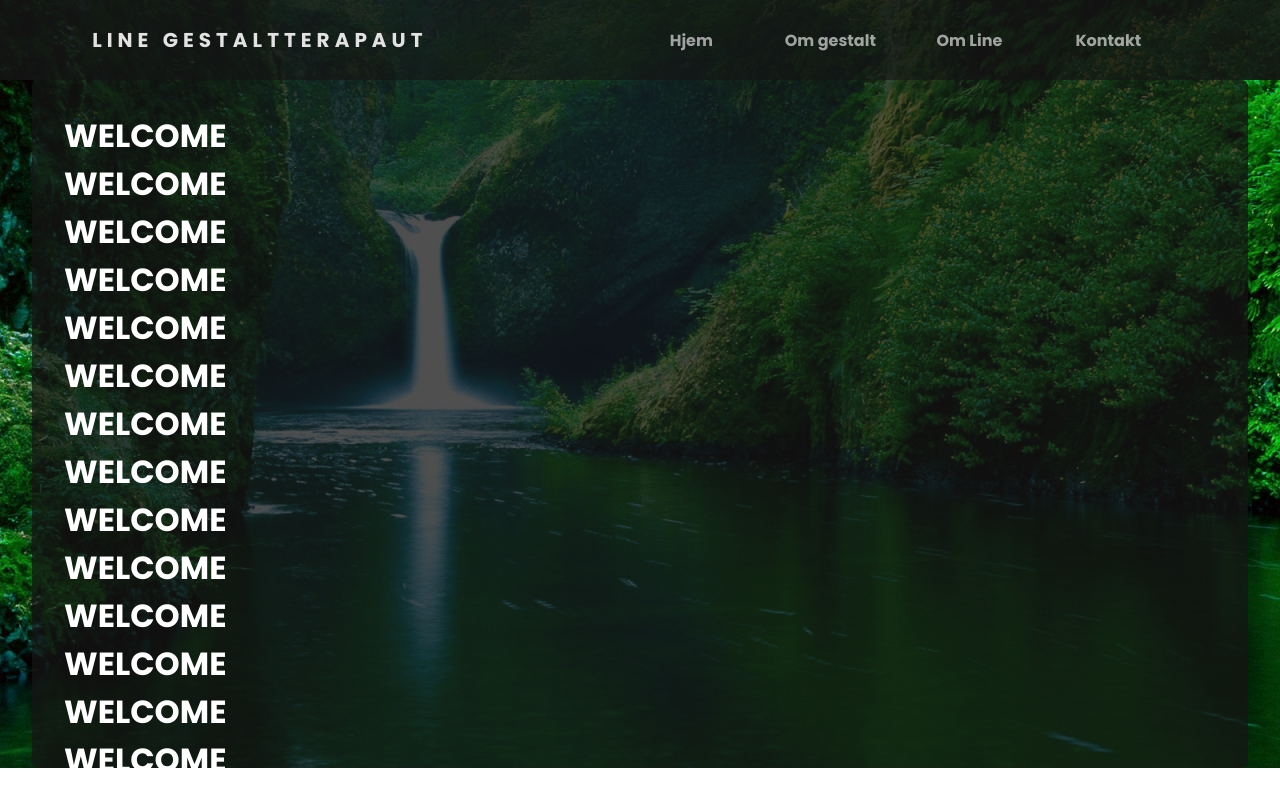
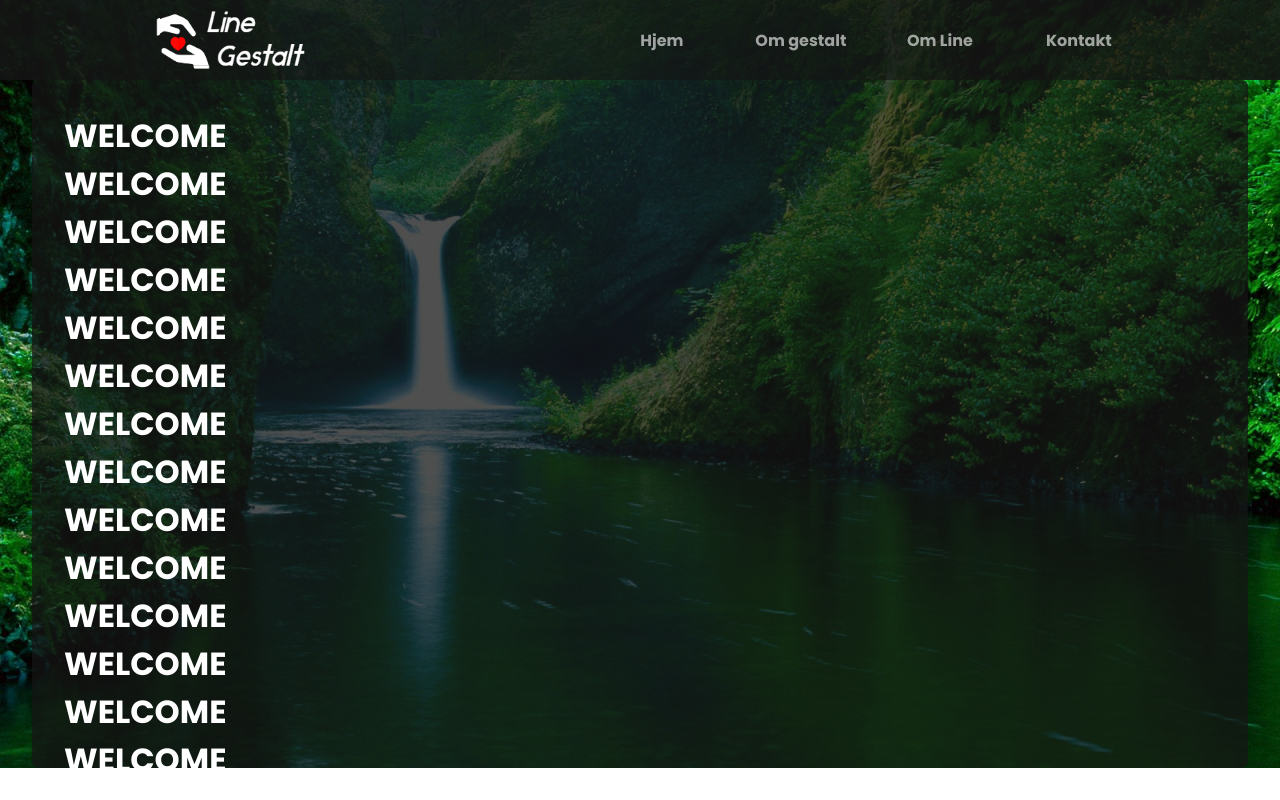
Before and after one commit to hermanro77/linepsyk-website, a React (Create React App) app: page / in a window 1280 px wide. Built offline with nearby package versions, Linux system fonts and the light colour scheme.

Commit message:
Google maps

```diff
--- a/package.json
+++ b/package.json
@@ -8,9 +8,11 @@
     "@fortawesome/free-solid-svg-icons": "^5.12.0",
     "@fortawesome/react-fontawesome": "^0.1.8",
     "animate.css": "^3.7.2",
+    "google-map-react": "^1.1.5",
     "node-sass": "^4.13.1",
     "react": "^16.9.0",
     "react-dom": "^16.9.0",
+    "react-google-maps": "^9.4.5",
     "react-router-dom": "^5.0.1",
     "react-scripts": "3.1.0",
     "styled-components": "^4.3.2"
--- a/src/components/Contact/Contact.jsx
+++ b/src/components/Contact/Contact.jsx
@@ -1,12 +1,16 @@
 import React from "react";
 import { StyledOuter, StyledContainer } from "../../commons/StyledComponents";
 import SocialFollow from "../SocialFollow/SocialFollow";
+import Map from "../GoogleMaps/Map";
 
 const Contact = () => {
   return (
     <StyledOuter>
       <StyledContainer className="animated fadeIn">
         <h3 style={{color: "white"}}>Kontakt</h3>
+        <div style={{ height: "auto", width: "auto" }}>
+          <Map></Map>
+        </div>
         <SocialFollow></SocialFollow>
       </StyledContainer>
     </StyledOuter>
--- /dev/null
+++ b/src/components/GoogleMaps/Map.jsx
@@ -0,0 +1,45 @@
+import React, { useState } from "react";
+import { GoogleMap, withScriptjs, withGoogleMap, Marker, InfoWindow } from "react-google-maps";
+
+const Map = () => {
+  const [showInfoWindow, setShowInfoWindow] = useState(false);
+
+  const MyMapComponent = withScriptjs(withGoogleMap((props) =>
+  <GoogleMap
+    defaultZoom={13}
+    defaultCenter={{ lat: 59.2191935, lng: 10.8853165 }}
+  >
+    {props.isMarkerShown &&
+    <Marker
+    position={{ lat: 59.2191935, lng: 10.8853165 }}
+    onClick={() => setShowInfoWindow(!showInfoWindow)}
+    />}
+
+    {showInfoWindow &&
+    (<InfoWindow
+    position={{ lat: 59.2191935, lng: 10.8853165 }}
+    onCloseClick={() => setShowInfoWindow(!showInfoWindow)}>
+        <div>
+          <h6>Adresse:</h6>
+          Trondalsveien 22, 1621 Gressvik
+        </div>
+    </InfoWindow>)
+    }
+
+  </GoogleMap>
+  ))
+
+  return(
+    <MyMapComponent
+      isMarkerShown
+      googleMapURL={`https://maps.googleapis.com/maps/api/js?v=3.
+      exp&libraries=geometry,drawing,places&key=${process.env.REACT_APP_GOOGLE_KEY}`}
+      loadingElement={<div style={{ height: `100%` }} />}
+      containerElement={<div style={{ height: `400px` }} />}
+      mapElement={<div style={{ height: `100%` }} />}
+    />
+  );
+}
+
+
+export default Map;
--- a/src/components/Navbar/Logo.jsx
+++ b/src/components/Navbar/Logo.jsx
@@ -1,23 +1,43 @@
 import React from "react";
 import styled from "styled-components";
+import { Link } from "react-router-dom";
 
 const Logo = () => {
 
     return (
-      <StyledLogo className="logo">
-        <h4>Line Gestaltterapaut</h4>
-        {
-        //TODO: lag kul logo
-        }
-      </StyledLogo>
+        <StyledLogo to={"/"}>
+          <img alt="" src="images/onlinelogomaker-012120-2235-9444.png" />
+        </StyledLogo>
     );
 }
 
 export default Logo;
 
-const StyledLogo = styled.div`
-  color: rgb(226, 226, 226);
-  text-transform: uppercase;
-  letter-spacing: 5px;
-  font-size: 20px;
+const StyledLogo = styled(Link)`
+  display: flex;
+  align-items: center;
+  height: 10vh;
+  max-width: 17vw;
+
+  @media screen and (max-width: 900px){
+    max-width: 35vw;
+  }
+
+  @media screen and (max-width: 768px){
+    max-width: 35vw;
+  }
+
+  @media screen and (max-width: 450px){
+    max-width: 50vw;
+  }
+
+  img {
+    width: 100%;
+    height: 90%;
+
+    &:hover {
+      transform: translateY(-1px);
+    }
+  }
+
 `;
--- a/src/components/SocialFollow/SocialFollow.jsx
+++ b/src/components/SocialFollow/SocialFollow.jsx
@@ -8,7 +8,7 @@ const SocialFollow = () => {
       <SocialFollowContainer>
         <Styledh3>Følg og les mer om meg her!</Styledh3>
 
-        <StyledIconLink instagram={true} href={"https://www.instagram.com/linegestaltterapaut"}>
+        <StyledIconLink instagram={true} href={"https://www.instagram.com/gestaltline"}>
           <FontAwesomeIcon style={{height: "50px", width: "50px"}} icon={faInstagram}></FontAwesomeIcon>
         </StyledIconLink>
 
```
Also changed, not shown: public/images/onlinelogomaker-012120-2235-9444.png (added), 1 other file (tests, documents, lock files or other folders).
